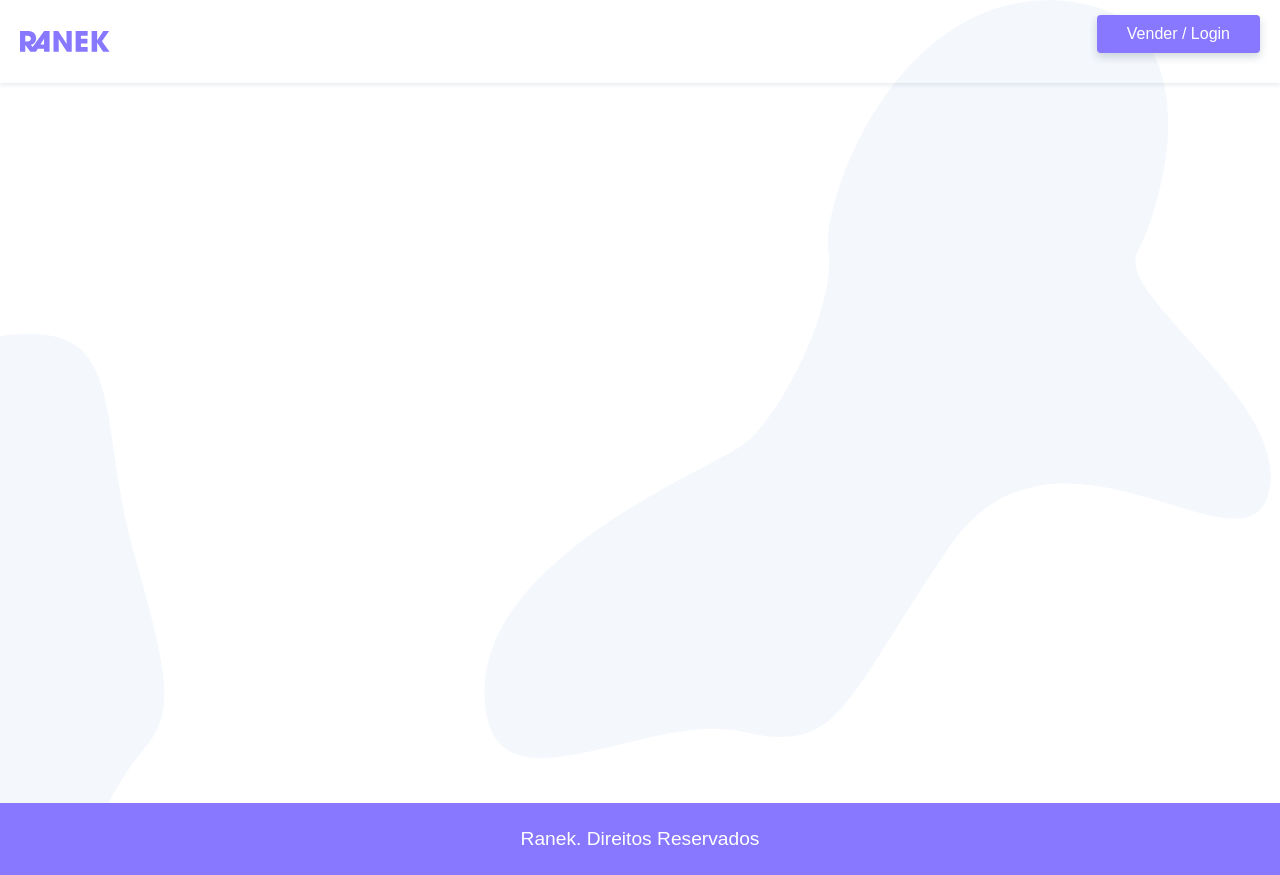
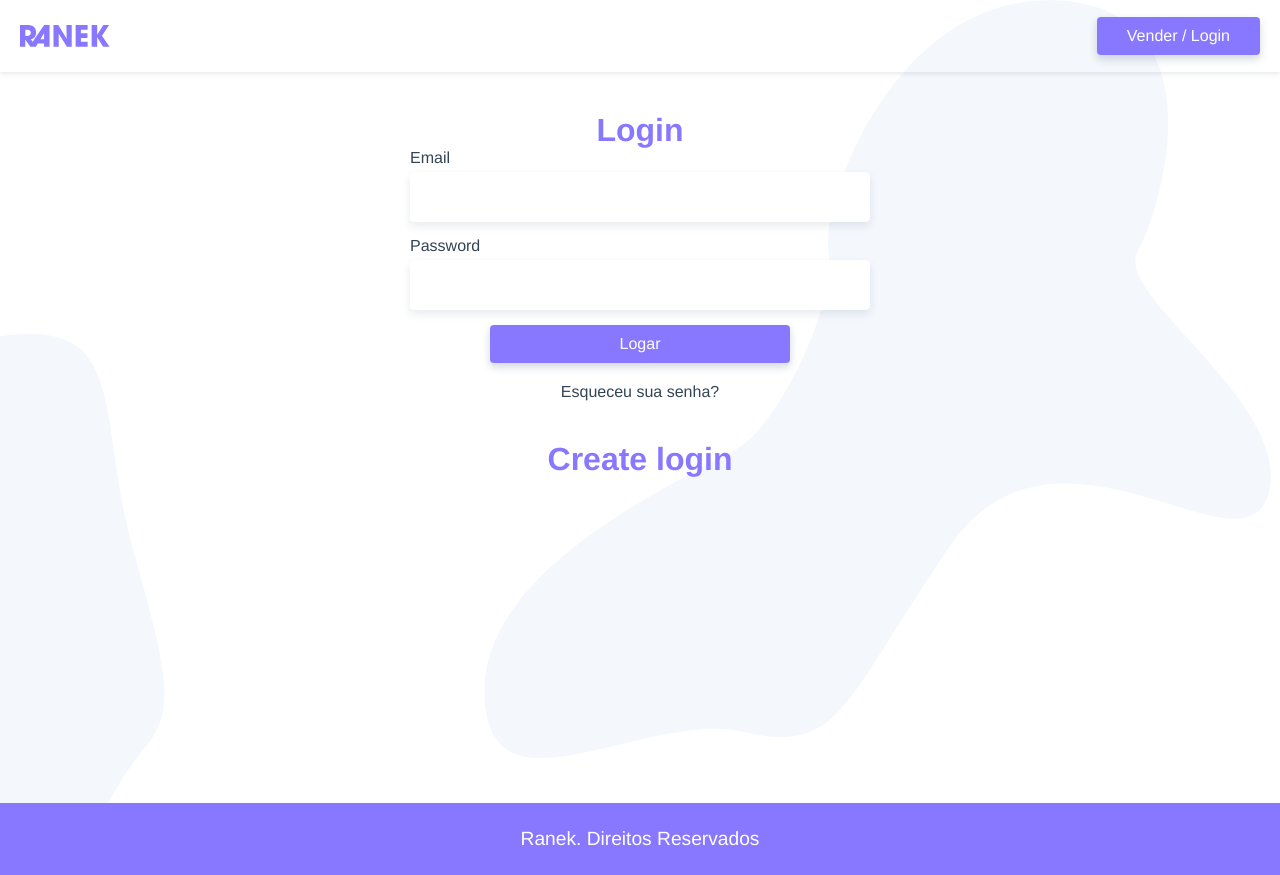
Before and after one commit to lucasaecio/ranek, a Vue app: page /login in a window 1280 px wide. Built offline with nearby package versions, Linux system fonts and the light colour scheme.

Commit message:
Implementação da área de login

```diff
--- a/src/App.vue
+++ b/src/App.vue
@@ -2,7 +2,9 @@
 <div id="app">
   <theHeader/>
   <main id="main">
-    <router-view/>
+    <transition>
+      <router-view/>
+    </transition>
   </main>
   <theFooter/>
 </div>
@@ -25,9 +27,14 @@ export default {
   box-sizing: border-box;
 }
 
-body, ul, li, h1, h2, p {
+body,
+ul,
+li,
+h1,
+h2,
+p {
+  padding: 0px;
   margin: 0px;
-  padding: 0px;
 }
 
 ul {
@@ -35,9 +42,9 @@ ul {
 }
 
 body {
-  font-family: 'Nunito', Arial, Helvetica, sans-serif;
+  font-family: "Avenir", Helvetica, Arial, sans-serif;
   color: #345;
-  background: url('./assets/pattern.svg') repeat top;
+  background: url("./assets/pattern.svg") repeat top;
 }
 
 a {
@@ -55,14 +62,13 @@ img {
   padding: 10px 30px;
   background: #87f;
   border-radius: 4px;
-  color: white;
+  color: #fff;
   text-align: center;
   font-size: 1rem;
   box-shadow: 0 4px 8px rgba(30, 60, 90, 0.2);
   transition: all 0.3s;
   border: none;
-  font-family: 'Nunito', Arial, Helvetica, sans-serif;
-  margin-bottom: 15px;
+  font-family: "Avenir", Helvetica, Arial, sans-serif;
   cursor: pointer;
 }
 
@@ -73,28 +79,37 @@ img {
 
 #app {
   display: flex;
+  min-height: 100vh;
   flex-direction: column;
-  min-height: 100vh;
 }
 
 #main {
   flex: 1;
 }
 
-input, textarea {
+label {
+  margin-bottom: 5px;
+}
+
+input,
+textarea {
+  border-radius: 4px;
   border: 1px solid white;
-  border-radius: 4px;
   padding: 15px;
   box-shadow: 0 4px 8px rgba(30, 60, 90, 0.1);
+  transition: all 0.3s;
   font-size: 1rem;
-  font-family: Helvetica, Arial,  sans-serif;
+  font-family: "Avenir", Helvetica, Arial, sans-serif;
+  margin-bottom: 15px;
 }
 
-input:hover, textarea:hover,
-input:focus, textarea:focus {
+input:hover,
+input:focus,
+textarea:hover,
+textarea:focus {
+  outline: none;
   box-shadow: 0 6px 12px rgba(30, 60, 90, 0.2);
   border-color: #87f;
-  outline: none;
 }
 
 .v-enter,
@@ -112,6 +127,6 @@ input:focus, textarea:focus {
 
 .v-enter-active,
 .v-leave-active {
-  transition: all .3s
+  transition: all 0.3s;
 }
 </style>
--- /dev/null
+++ b/src/components/CreateLogin.vue
@@ -0,0 +1,13 @@
+<template>
+  <h1>Create login</h1>
+</template>
+
+<script>
+export default {
+    name: 'CreateLogin'
+}
+</script>
+
+<style>
+
+</style>
--- a/src/components/ProductsList.vue
+++ b/src/components/ProductsList.vue
@@ -5,7 +5,7 @@
               <div class="produto" v-for="produto in produtos" :key="produto.id">
                   <router-link :to="{name: 'produto', params: {id: produto.id}}">
                       <img v-if="produto.fotos" :src="produto.fotos[0].src" :alt="produto.fotos[0].titulo">
-                      <p class="preco">{{produto.preco}}</p>
+                      <p class="preco">{{ "R$ " + produto.preco}}</p>
                       <h2 class="titulo">{{produto.nome}}</h2>
                       <p>{{produto.descricao}}</p>
                   </router-link>
--- a/src/router/index.js
+++ b/src/router/index.js
@@ -1,6 +1,7 @@
 import { createRouter, createWebHistory } from 'vue-router'
 import Home from '../views/Home.vue'
 import Produto from '../views/Product.vue'
+import Login from '../views/Login.vue'
 
 const routes = [
   {
@@ -12,6 +13,11 @@ const routes = [
     path: '/produto/:id',
     name: 'produto',
     component: Produto,
+    props: true
+  }, {
+    path: '/login',
+    name: 'login',
+    component: Login,
     props: true
   },
 ]
--- /dev/null
+++ b/src/views/Login.vue
@@ -0,0 +1,78 @@
+<template>
+<section class="login">
+  <h1>Login</h1>
+  <form>
+    <label for="email">Email</label>
+    <input type="email" name="email" id="email" v-model="login.email">
+
+    <label for="password">Password</label>
+    <input type="password" name="password" id="password" v-model="login.password">
+
+    <button class="btn" @click.prevent="logar">Logar</button>
+  </form>
+
+  <p class="retrieve-password">
+    <a href="#" target="_blank">Esqueceu sua senha?</a>
+  </p>
+
+  <create-login/>
+</section>
+</template>
+
+<script>
+import CreateLogin from '@/components/CreateLogin.vue';
+
+export default {
+    name: "login",
+    components: { CreateLogin },
+    data() {
+      return {
+        login: {
+          email: "",
+          password: ""
+        }
+      }
+    },
+    methods: {
+      logar() {
+
+      }
+    }
+}
+</script>
+
+<style scoped>
+.login {
+  max-width: 500px;
+  margin: 0 auto;
+  padding: 0 20px;
+}
+
+h1 {
+  text-align: center;
+  font-size: 2rem;
+  margin-top: 40px;
+  color: #87f;
+}
+
+form {
+  display: grid;
+}
+
+.btn {
+  width: 100%;
+  max-width: 300px;
+  margin-left: auto;
+  margin-right: auto;
+}
+
+.retrieve-password {
+  text-align: center;
+  margin: 20px auto 0 auto;
+}
+
+.retrieve-password a:hover {
+  color: #87f;
+  text-decoration: underline;
+}
+</style>
--- a/src/views/Product.vue
+++ b/src/views/Product.vue
@@ -8,7 +8,7 @@
     </ul>
     <div class="info">
       <h1>{{produto.nome}}</h1>
-      <p class="preco">{{produto.preco}}</p>
+      <p class="preco">{{ valueToMoney }}</p>
       <p class="descricao">{{produto.descricao}}</p>
       <button class="btn" v-if="produto.vendido === 'false'">Comprar</button>
       <button class="btn" v-else disabled>Vendido</button>
@@ -38,6 +38,20 @@ export default {
         api.get(`/produto/${this.id}`).then(response => {
           this.produto = response.data
         })
+      }
+    },
+    computed: {
+      valueToMoney() {
+        let value = Number(this.produto.preco);
+
+        if(!isNaN(value)) {
+          return value.toLocaleString("pt-BR", {
+            style: "currency",
+            currency: "BRL"
+          });
+        } else {
+          return "";
+        }
       }
     },
     created() {
```
